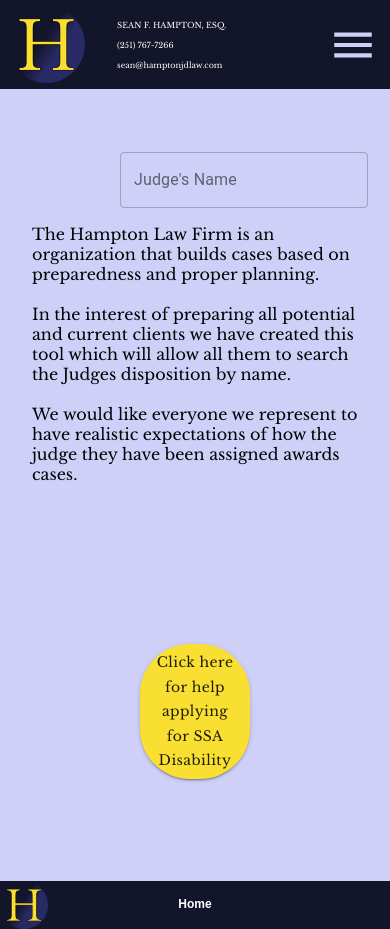
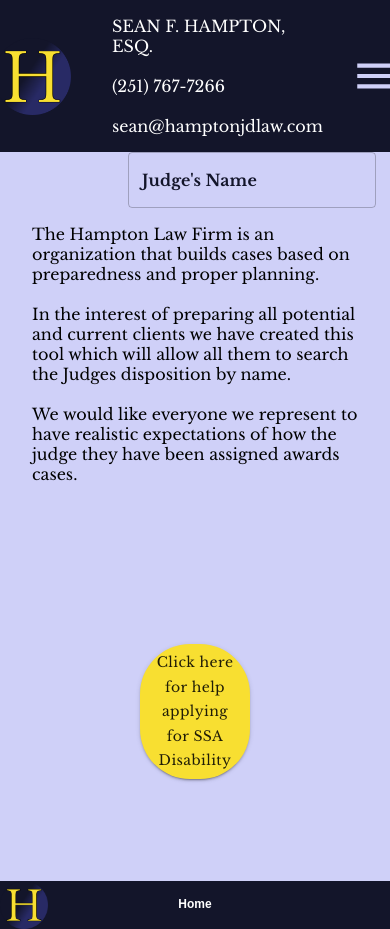
Before and after one commit to snailencholy/SSA-Judges-Site, a React (Create React App) app in the folder ssa-judges/: page / in a window 390 px wide. Shown: the top 929 px of the page. Built offline with nearby package versions, Linux system fonts and the light colour scheme.

Commit message:
Fixed the styling on the Search bar and some breakpoint issues on the button

```diff
--- a/ssa-judges/src/components/LandingPage.js
+++ b/ssa-judges/src/components/LandingPage.js
@@ -50,27 +50,29 @@ const useStyles = makeStyles(theme =>({
   },
 
     searchBar: {
-        marginLeft: "35em",
-        marginRight: "35em",
+        marginLeft: "50em",
         marginTop: "1em",
+
+        [theme.breakpoints.down("md")]: {
+            marginLeft: "40em",
+        },
 
         [theme.breakpoints.down("sm")]: {
             marginLeft: "30em",
-            marginRight: "30em",
         },
 
         [theme.breakpoints.down("xs")]: {
-            marginLeft: "7.5em",
-            marginRight: "7.5em",
+            marginLeft: "8em",
             marginTop: "2em",
         },
     },
 
     RequestButton: {
+        maxWidth: "50",
         fontFamily: "Libre Baskerville",
         textTransform: "none",
         marginBottom: "5em",
-        marginLeft: "40em",
+        marginLeft: "52.5em",
         marginRight: "40em",
         borderRadius: 50,
         "&:hover": {
--- a/ssa-judges/src/components/ui/Header.js
+++ b/ssa-judges/src/components/ui/Header.js
@@ -153,12 +153,10 @@ const useStyles = makeStyles((theme) => ({
         marginLeft: "3em",
 
         [theme.breakpoints.down("md")]: {
-            fontSize: theme.typography.paragraph.fontSize=".25rem",
             marginRight: "1em"
         },
 
         [theme.breakpoints.down("sm")]: {
-            fontSize: ".5rem",
             marginRight: "1em"
         }
     }
--- a/ssa-judges/src/components/ui/Theme.js
+++ b/ssa-judges/src/components/ui/Theme.js
@@ -56,11 +56,15 @@ export default createMuiTheme({
         },
     },
 
-    requestButton: {
-        fontFamily: "Libre Baskerville",
-        textTransform: "none",
-        fontweight: "400",
-        fontSize: "1rem",
+    overrides: {
+        MuiInputLabel: {
+            root: {
+                color: headerNavy,
+                fontFamily: "Libre Baskerville",
+                fontWeight: "700",
+                borderColor: headerNavy,
+            }
+        }
     }
 
 });
```
